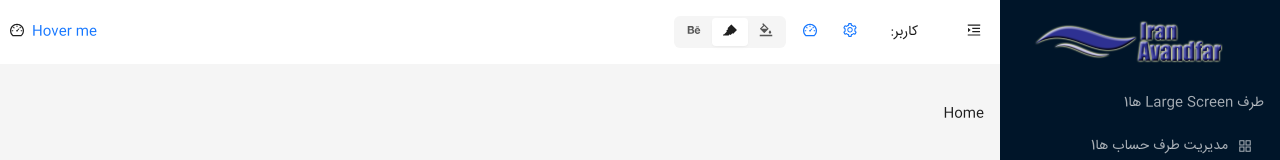
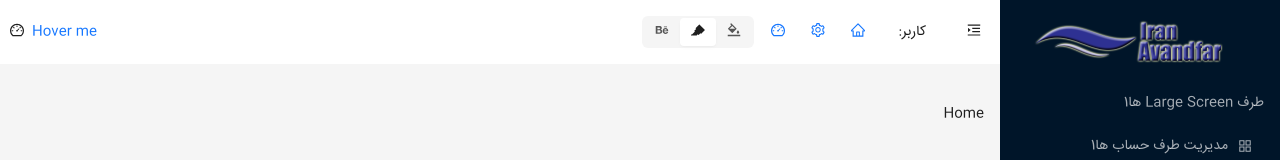
Before and after one commit to salarTaremy/AvandERPClientTs, a React (Vite) app: page / in a window 1280 px wide. Shown: the top 160 px of the page. Built offline with nearby package versions, Linux system fonts and the light colour scheme.

Commit message:
Ok  Rouating

```diff
--- a/src/App.jsx
+++ b/src/App.jsx
@@ -5,9 +5,8 @@ import faIR from "antd/locale/fa_IR";
 import "./scss/style.scss";
 import { useSelector } from "react-redux";
 
-
-const App= () => {
-  const themeName = useSelector((state) => state.theme)
+const App = () => {
+  const themeName = useSelector((state) => state.theme);
   const getTheme = () => {
     if (themeName === "dark") return theme.darkAlgorithm;
     if (themeName === "light") return theme.defaultAlgorithm;
@@ -31,7 +30,6 @@ const App= () => {
       >
         <Layout />
       </ConfigProvider>
-
     </div>
   );
 };
--- a/src/components/Content.jsx
+++ b/src/components/Content.jsx
@@ -1,26 +1,36 @@
 import React from "react";
 import { Layout, theme, Card } from "antd";
+
 import Home from "./../Pages/Home";
-import Dashboard from './../Pages/Dashboard'
-import NotFoundPage from './../Pages/NotFoundPage'
+import Dashboard from "./../Pages/Dashboard";
+import NotFoundPage from "./../Pages/NotFoundPage";
+
 import {
   createBrowserRouter,
+  BrowserRouter,
   RouterProvider,
   Route,
+  Routes,
   Link,
 } from "react-router-dom";
-const { Content } = Layout;
 
 const router = createBrowserRouter([
-{path:"/", element:<Home/>},
-{path:"/Dashboard", element:<Dashboard/>},
-{path:"*", element:<NotFoundPage/>}
+  { path: "/", element: <Home /> },
+  { path: "/Dashboard", element: <Dashboard /> },
+  { path: "*", element: <NotFoundPage /> },
 ]);
+
+const { Content } = Layout;
 
 const ContentComponent = () => {
   return (
     <Content className="content">
-      <RouterProvider router={router} />
+      {/* <RouterProvider router={router}></RouterProvider> */}
+      <Routes>
+        <Route path="/" element={<Home />} />
+        <Route path="*" element={<NotFoundPage />} />
+        <Route path="/dashboard" element={<Dashboard />} />
+      </Routes>
     </Content>
   );
 };
--- a/src/components/Header.jsx
+++ b/src/components/Header.jsx
@@ -10,9 +10,11 @@ import {
   BehanceOutlined,
   SettingOutlined,
   DashboardOutlined,
+  HomeOutlined
 } from "@ant-design/icons";
 import PropTypes from "prop-types";
 import pic from "../assets/images/avatars/1.png";
+import { Link } from "react-router-dom";
 
 const { Header } = Layout;
 
@@ -35,7 +37,7 @@ const options = [
   },
 ];
 const HeaderComponent = (props) => {
-  const { showDrawer, handleClickSidebar ,collapsed} = props;
+  const { showDrawer, handleClickSidebar, collapsed } = props;
   // const [collapsed, setCollapsed] = useState(false);
   const {
     token: { colorBgContainer },
@@ -119,7 +121,7 @@ const HeaderComponent = (props) => {
                   className="desktop-only"
                   type="text"
                   icon={
-                    collapsed ?  <MenuFoldOutlined />:<MenuUnfoldOutlined />
+                    collapsed ? <MenuFoldOutlined /> : <MenuUnfoldOutlined />
                     // collapsed ? <>d</> : <>ds</>
                   }
                   onClick={handleClickSidebar}
@@ -131,8 +133,11 @@ const HeaderComponent = (props) => {
                 >
                   <MenuUnfoldOutlined />
                 </Ant.Button>
-                <p>{collapsed}</p>
                 <Ant.Button type="text">کاربر:{autUser}</Ant.Button>
+
+                <Link to={"/"}>
+                  <Ant.Button type="link" icon={<HomeOutlined />} />
+                </Link>
                 <Ant.Button
                   icon={<SettingOutlined />}
                   type="link"
@@ -140,7 +145,9 @@ const HeaderComponent = (props) => {
                     alert("theme");
                   }}
                 />
-                <Ant.Button type="link" icon={<DashboardOutlined />} />
+                <Link to={"dashboard"}>
+                  <Ant.Button type="link" icon={<DashboardOutlined />} />
+                </Link>
                 <Ant.Segmented
                   defaultValue={theme}
                   options={options}
@@ -155,9 +162,7 @@ const HeaderComponent = (props) => {
                 }}
               >
                 <Ant.Space>
-                  <a>
-                    {'Hover me'}
-                  </a>
+                  <a>{"Hover me"}</a>
                   <DashboardOutlined />
                 </Ant.Space>
               </Ant.Dropdown>
--- a/src/components/Layout.jsx
+++ b/src/components/Layout.jsx
@@ -12,6 +12,7 @@ import SidebarMobile from "./SidebarMobile";
 import Sidebar from "./Sidebar";
 import Content from "./Content";
 import { Layout } from "antd";
+
 
 const initItems = [
   {
@@ -82,7 +83,6 @@ const initItems = [
 const LayoutComponent = () => {
   const [collapsed, setCollapsed] = useState(false);
   const [showImage, setShowImage] = useState(false);
-  // const [filteredItems, setFilteredItems] = useState([])
   const [open, setOpen] = useState(false);
   const [items, setItems] = useState(initItems);
 
@@ -119,11 +119,12 @@ const LayoutComponent = () => {
           />
           <Layout>
             <Header
-            collapsed = {collapsed}
+              collapsed={collapsed}
               showDrawer={showDrawer}
               handleClickSidebar={handleButtonClick}
             />
             <Content />
+
             <Footer />
           </Layout>
         </Layout>
--- a/src/main.jsx
+++ b/src/main.jsx
@@ -5,16 +5,18 @@ import { Provider } from "react-redux";
 import { PersistGate } from "redux-persist/integration/react"; //Add  PersistGate
 import { persistStore } from "redux-persist"; // Add persistStore
 import store from "./store";
-import './scss/style.scss'
+import "./scss/style.scss";
+import { BrowserRouter } from "react-router-dom";
 
-const persistor = persistStore(store) // Create persistor For store
+const persistor = persistStore(store); // Create persistor For store
 ReactDOM.createRoot(document.getElementById("root")).render(
   <Provider store={store}>
     <PersistGate loading={null} persistor={persistor}>
       <React.StrictMode>
-        <App />
+        <BrowserRouter>
+          <App />
+        </BrowserRouter>
       </React.StrictMode>
-      ,
     </PersistGate>
   </Provider>
 );
```
Also changed, not shown: 1 other file (tests, documents, lock files or other folders). Lines whose indentation alone changed are shown as unchanged.
